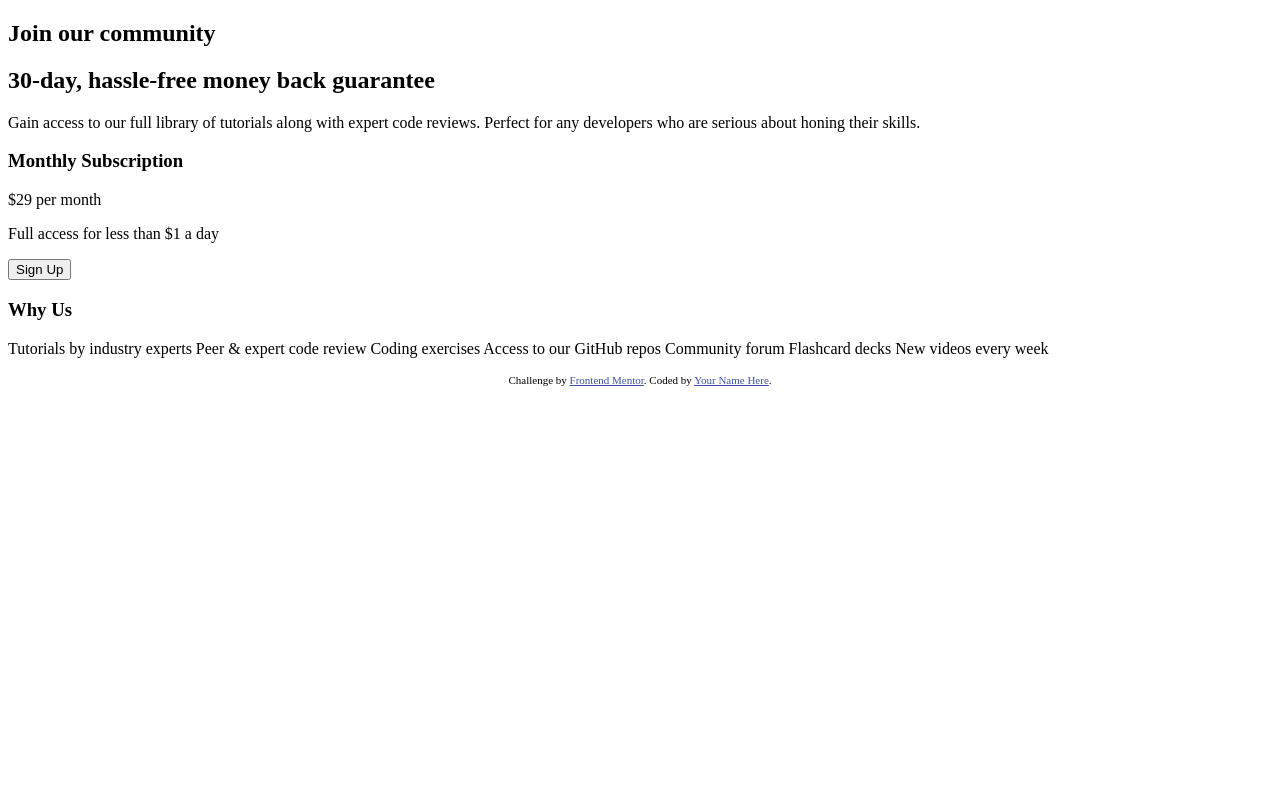
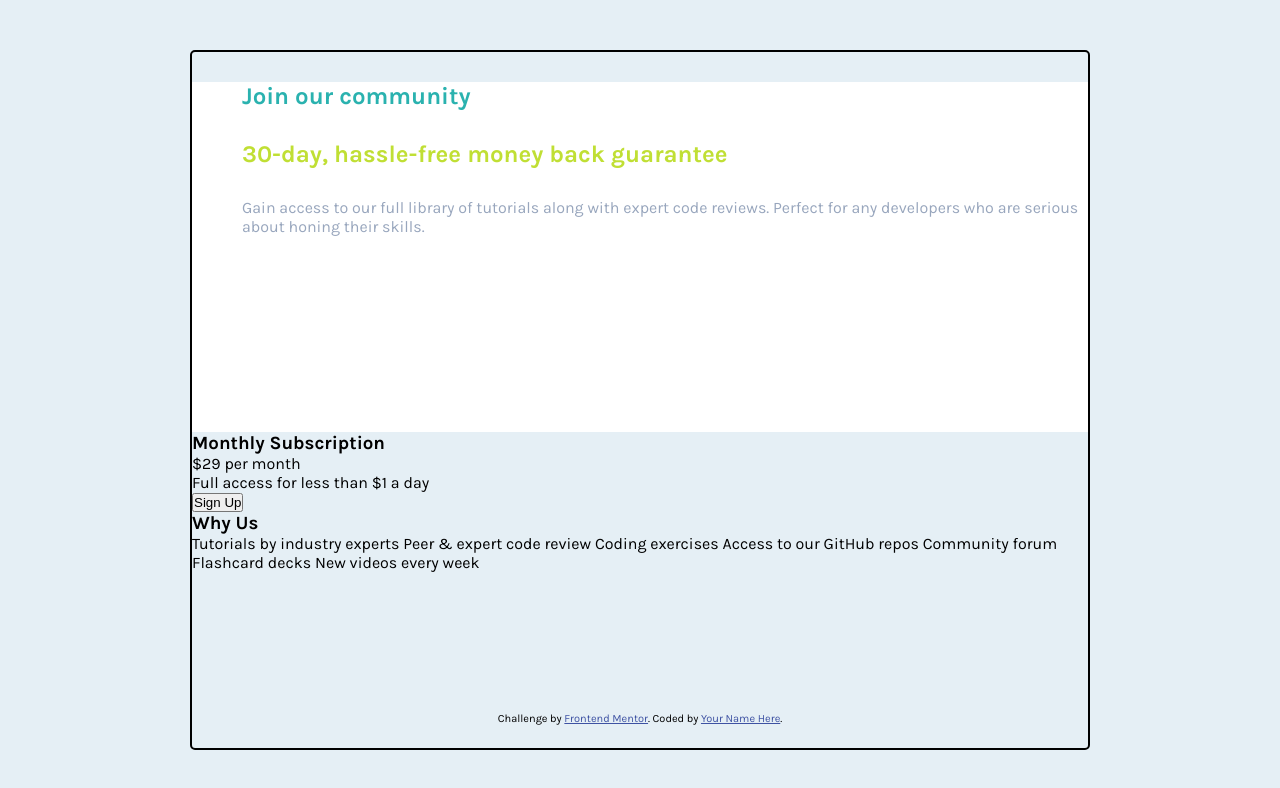
Before and after one commit to Blazej-oWo/single-price-grid-component_FM, a plain HTML site: page index.html in a window 1280 px wide. Drawn offline with Linux system fonts and the light colour scheme.

Commit message:
working on first container

```diff
--- a/index.html
+++ b/index.html
@@ -7,25 +7,18 @@
   <!-- displays site properly based on user's device -->
 
   <link rel="icon" type="image/png" sizes="32x32" href="./images/favicon-32x32.png">
-
+  <link rel="stylesheet" href="style.css">
   <title>Frontend Mentor | Single Price Grid Component</title>
 
   <!-- Feel free to remove these styles or customise in your own stylesheet 👍 -->
   <style>
-    .attribution {
-      font-size: 11px;
-      text-align: center;
-    }
 
-    .attribution a {
-      color: hsl(228, 45%, 44%);
-    }
   </style>
 </head>
 
 <body>
   <section>
-    <div>
+    <div class="community">
       <h1>Join our community</h1>
 
       <h2>30-day, hassle-free money back guarantee</h2>
@@ -33,6 +26,7 @@
       <p>Gain access to our full library of tutorials along with expert code reviews.
         Perfect for any developers who are serious about honing their skills.</p>
     </div>
+
     <div>
       <h3>Monthly Subscription</h3>
 
@@ -42,6 +36,7 @@
 
       <button> Sign Up</button>
     </div>
+
     <div>
       <h3>Why Us</h3>
 
--- a/style.css
+++ b/style.css
@@ -1,5 +1,50 @@
+@import url('https://fonts.googleapis.com/css2?family=Karla:wght@400;700&display=swap');
 *{
     box-sizing: border-box;
     padding: 0;
     margin: 0;
 }
+body {
+    background-color: hsl(204, 43%, 93%);
+    font-family: Karla, 'Times New Roman', Times, serif;
+}
+section {
+
+    border-radius: 5px;
+    border: 2px solid black;
+    width:900px;
+    height: 700px;
+    position: absolute;
+    top:50%;
+    left: 50%;
+    transform: translate(-50%, -50%);
+}
+h1 {
+    color:  hsl(179, 62%, 43%);
+
+
+}
+h2 {
+    color:hsl(71, 73%, 54%);
+}
+
+h2, .community p , h1 {
+    margin:30px 0px 0px 50px;
+}
+.community {
+    background-color: #ffff;
+    width: 100%;
+    height: 350px;
+}
+.community p {
+    color:hsl(218, 22%, 67%);
+}
+.attribution {
+    font-size: 11px;
+    text-align: center;
+    margin-top: 89vh;
+  }
+
+  .attribution a {
+    color: hsl(228, 45%, 44%);
+  }
```
Also changed, not shown: 1 other file.
